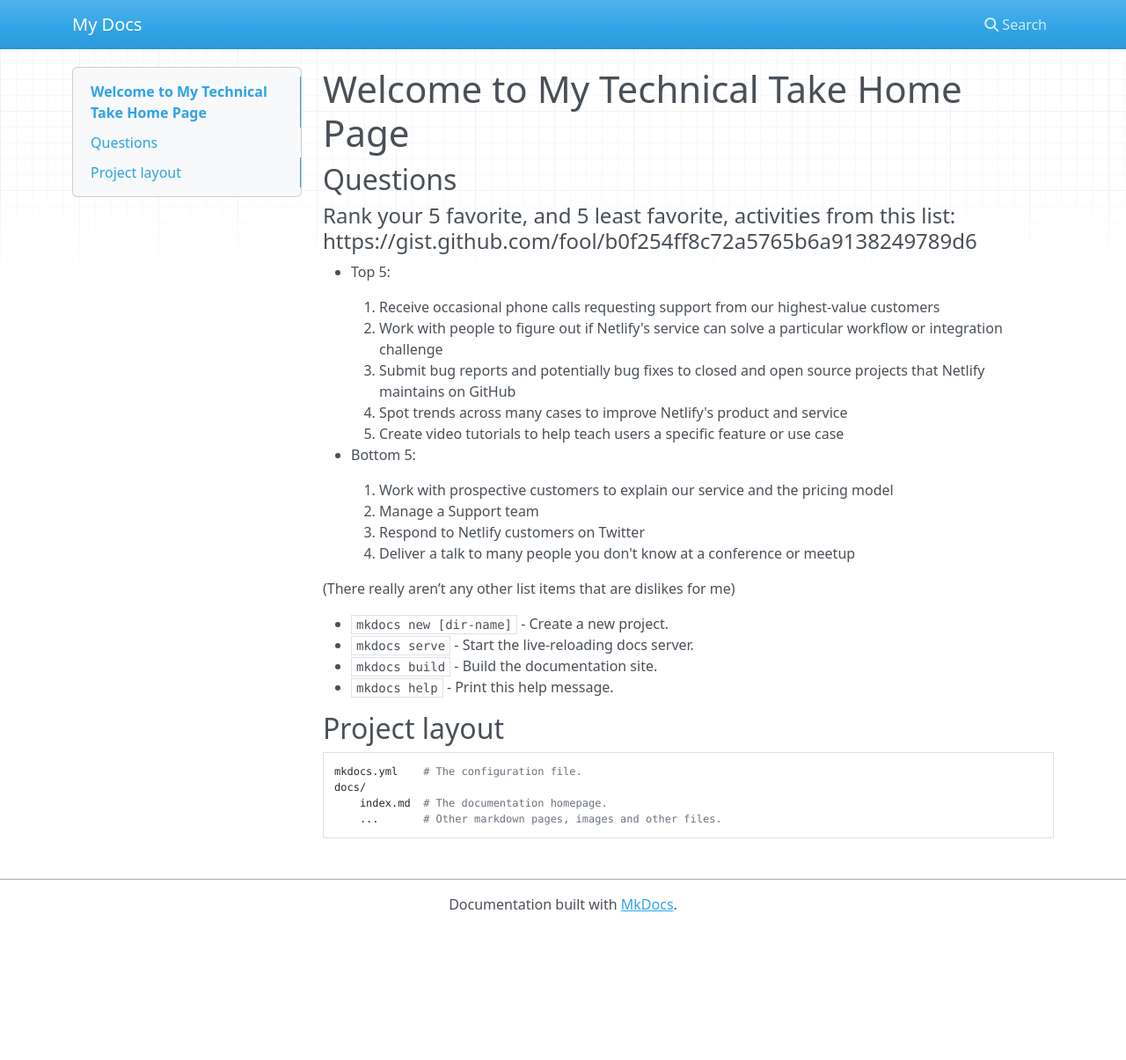
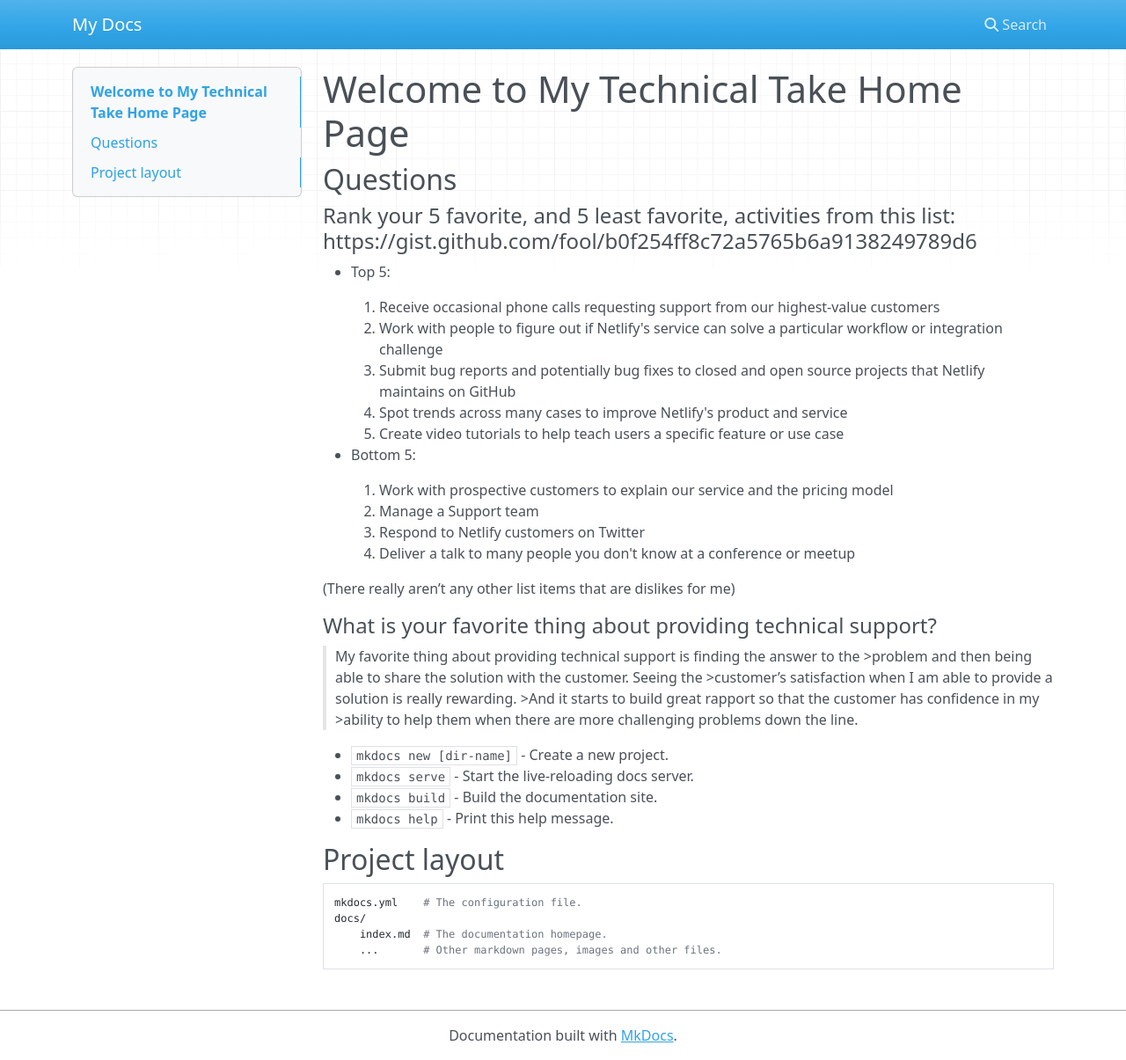
Before and after one commit to julie-norris/mkdocs-base, an MkDocs documentation site: the page built from docs/index.md, in a window 1280 px wide and 1205 px high. Shown: the whole window at 88% size. Built offline with MkDocs 1.6.1, drawn with Linux system fonts in a browser that asks for light colours; nearby versions of some CDN libraries.

Commit message:
Update index.md

```diff
--- a/docs/index.md
+++ b/docs/index.md
@@ -19,6 +19,10 @@
 
 (There really aren’t any other list items that are dislikes for me)
 
+#### What is your favorite thing about providing technical support?
+>My favorite thing about providing technical support is finding the answer to the >problem and then being able to share the solution with the customer. Seeing the >customer’s satisfaction when I am able to provide a solution is really rewarding. >And it starts to build great rapport so that the customer has confidence in my >ability to help them when there are more challenging problems down the line.
+
+
 
 
 
```
